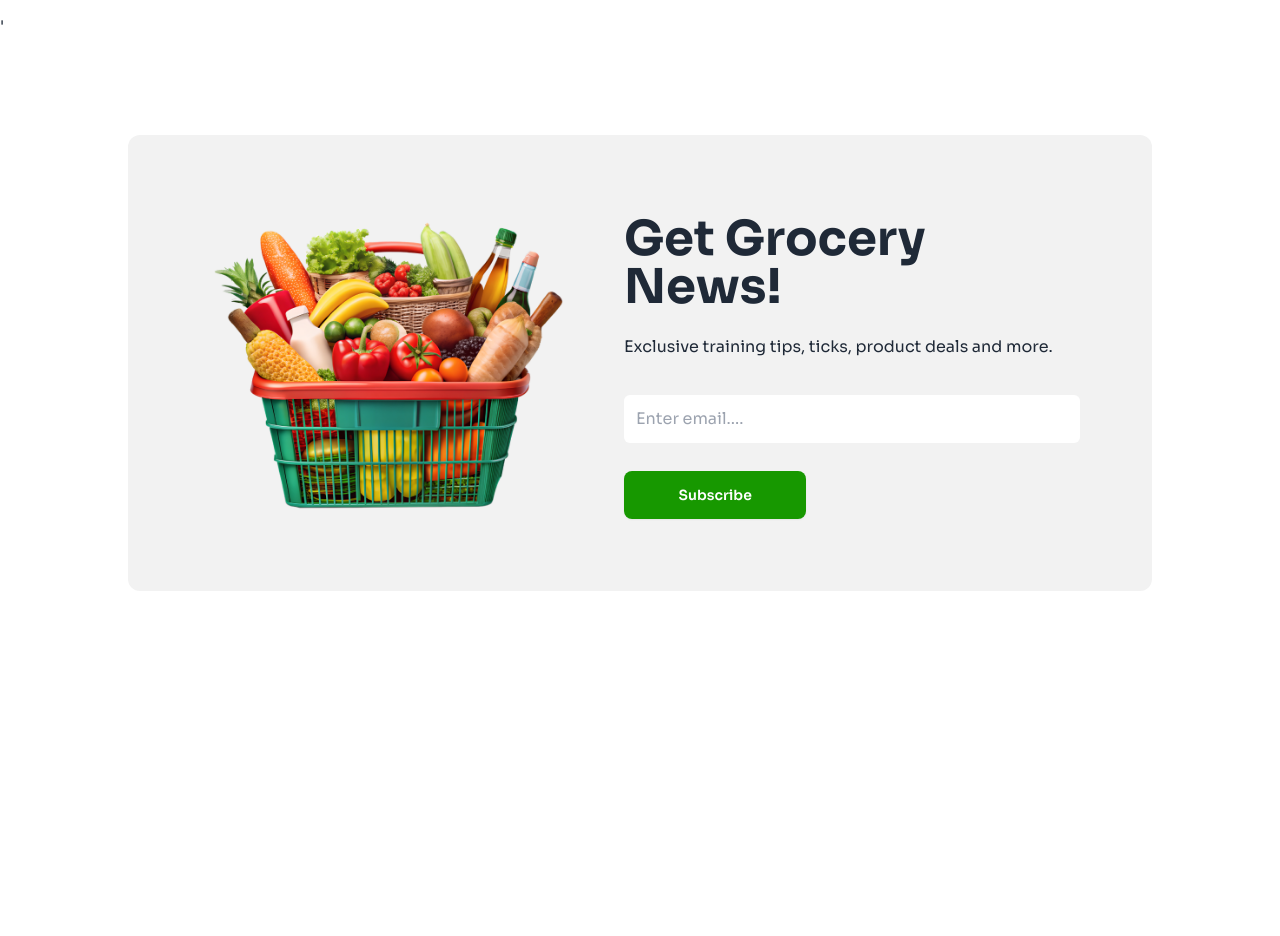
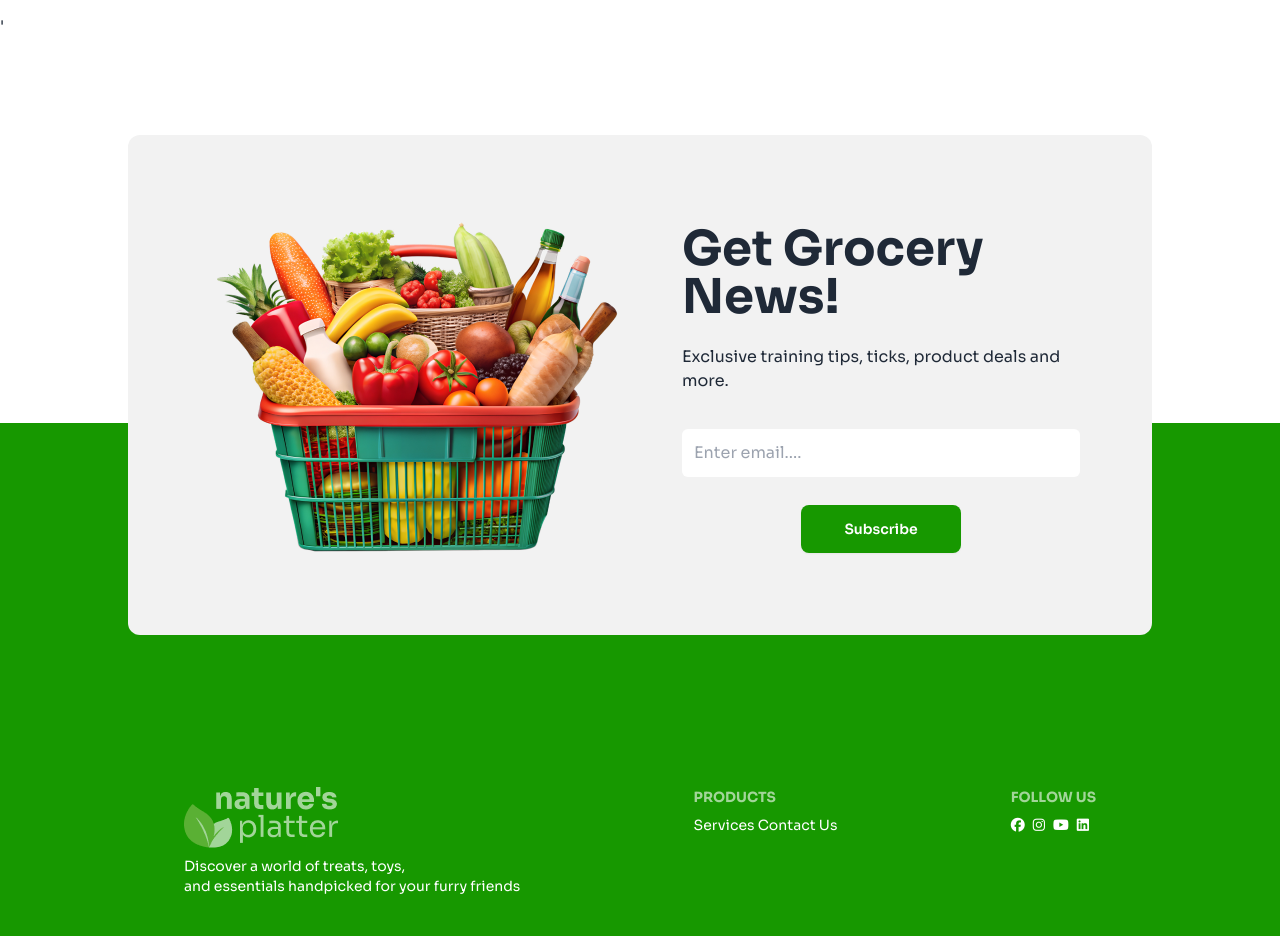
Before and after one commit to siamulislam17/Nature-s-Platter, a plain HTML site: page index.html in a window 1280 px wide. Shown: the part 3000-3936 px from the top of the page. Before the commit the page ends 3687 px from the top, so only its background shows below. Drawn offline with nearby package versions, Linux system fonts and the light colour scheme.

Commit message:
done almost

```diff
--- a/index.html
+++ b/index.html
@@ -144,7 +144,7 @@
                     <h1 class="text-2xl text-white font-bold">30% off</h1>
                     <p>Discover a world of treats, toys, and essentials handpicked for you.</p>
                     <button class="btn mb-5">Buy Now</button>
-                    <img src="c2-assets/vegetable-offer.png" alt="" class="w-2/3 mr-0 relative left-28">
+                    <img src="c2-assets/vegetable-offer.png" alt="" class="w-2/3 mr-0  relative left-14 md:left-20">
 
                 </div>
                 <div class="grid grid-cols-2 md:grid-cols-3 gap-1 md:gap-5 w-full md:w-4/5 mx-auto">
@@ -320,27 +320,6 @@
             </div>
         </section>'
 
-        <!-- get grocery news -->
-        <section class="my-24 px-7 lg:px-32 ">
-            <div class="hero bg-base-200 rounded-xl w-full lg:p-14">
-                <div class="hero-content w-full flex-col lg:flex-row justify-center items-center pt-6 gap-3 lg:gap-10">
-                  <img
-                    src="c2-assets/vegetable-busket.png"
-                    class="max-w-sm rounded-lg  " />
-                  <div class="flex flex-col justify-center md:justify-start text-center lg:text-start">
-                    <h1 class="text-5xl font-bold">Get Grocery News!</h1>
-                    <p class="py-6">
-                        Exclusive training tips, ticks, product deals and more.
-                    </p>
-                    <form action="">
-                        <input type="text" placeholder="Enter email...." class="bg-white rounded-md py-3 my-3 mb-7 placeholder:pl-3 w-full">
-                    </form>
-                    <button class="btn btn-primary bg-[#179800] text-white w-2/5 border-none">Subscribe</button>
-                  </div>
-                </div>
-              </div>
-
-        </section>
 
 
 
@@ -348,5 +327,57 @@
 
     </main>
 
+
+
+    <footer class="bg-[#179800] mt-96">
+        <!-- get grocery news -->
+    <section class="my-24 px-7 lg:px-32  relative -top-72 z-20 -mb-64">
+        <div class="hero bg-base-200 rounded-xl  lg:p-14 pb-7">
+            <div class="hero-content w-full flex-col lg:flex-row justify-center items-center pt-6 gap-3 lg:gap-10">
+              <img
+                src="c2-assets/vegetable-busket.png"
+                class="rounded-lg  " />
+              <div class="flex flex-col justify-center md:justify-start text-center lg:text-start">
+                <h1 class="text-5xl font-bold z-20">Get Grocery News!</h1>
+                <p class="py-6 z-20">
+                    Exclusive training tips, ticks, product deals and more.
+                </p>
+                <form action="">
+                    <input type="text" placeholder="Enter email...." class="bg-white rounded-md py-3 my-3 mb-7 placeholder:pl-3 w-full">
+                </form>
+                <button class="btn btn-primary bg-[#179800] text-white w-2/5 border-none mx-auto ">Subscribe</button>
+              </div>
+            </div>
+          </div>
+
+    </section>
+        <div class="footer bg-[#179800] text-neutral-content p-10 z-10 ">
+
+
+            <div class="flex flex-col md:flex-row justify-between w-full gap-12 lg:px-36 pt-20  text-white ">
+                <nav>
+                    <h6 class="footer-title"><img src="c2-assets/logo-footer.png" alt="logo"></h6>
+                    <a class="link link-hover ">Discover a world of treats, toys,<br> and essentials handpicked for your furry friends</a>
+
+                  </nav>
+                  <nav>
+                    <h6 class="footer-title">Products</h6>
+                    <a class="link link-hover">Services</a>
+                    <a class="link link-hover">Contact Us</a>
+
+                  </nav>
+                  <nav>
+                    <h6 class="footer-title">Follow Us</h6>
+                    <ul class="flex flex-row gap-2">
+                        <li><i class="fa-brands fa-facebook"></i></li>
+                        <li><i class="fa-brands fa-instagram"></i></li>
+                        <li><i class="fa-brands fa-youtube"></i></li>
+                        <li><i class="fa-brands fa-linkedin"></i></li>
+                    </ul>
+                  </nav>
+            </div>
+        </div>
+    </footer>
+
 </body>
 </html>
```
